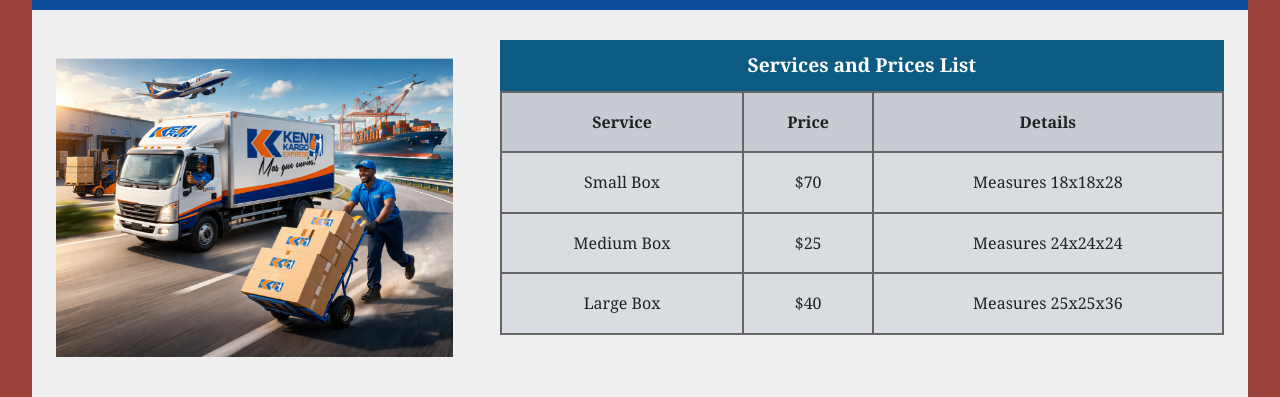
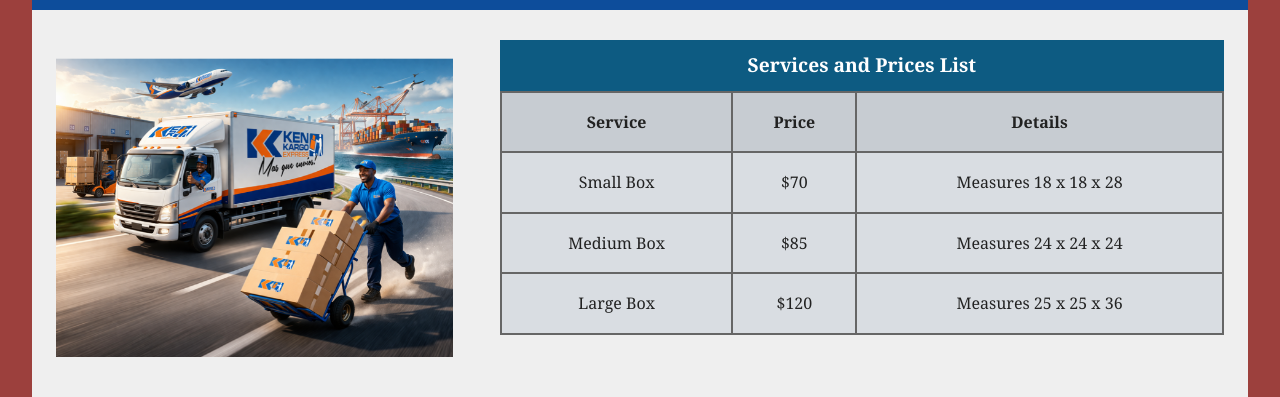
Before and after one commit to Delacruz27028/DDeLacruz410, a plain HTML site: page services.html in a window 1280 px wide. Shown: the part 517-914 px from the top of the page. Drawn offline with Linux system fonts and the light colour scheme; files whose address does not match are found by name.

Commit message:
Update services.html

```diff
--- a/services.html
+++ b/services.html
@@ -52,17 +52,17 @@
             <tr>
                <td>Small Box</td>
                <td>$70</td>
-               <td>Measures 18x18x28</td>
+               <td>Measures 18 x 18 x 28</td>
             </tr>
             <tr>
                <td>Medium Box</td>
-               <td>$25</td>
-               <td>Measures 24x24x24</td>
+               <td>$85</td>
+               <td>Measures 24 x 24 x 24</td>
             </tr>
             <tr>
                <td>Large Box</td>
-               <td>$40</td>
-               <td>Measures 25x25x36</td>
+               <td>$120</td>
+               <td>Measures 25 x 25 x 36</td>
             </tr>
          </table>
       </section>
```
